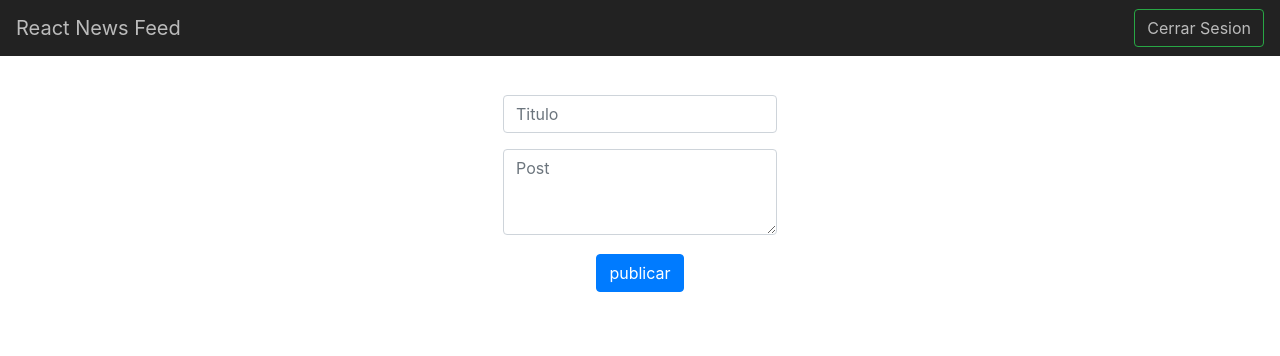
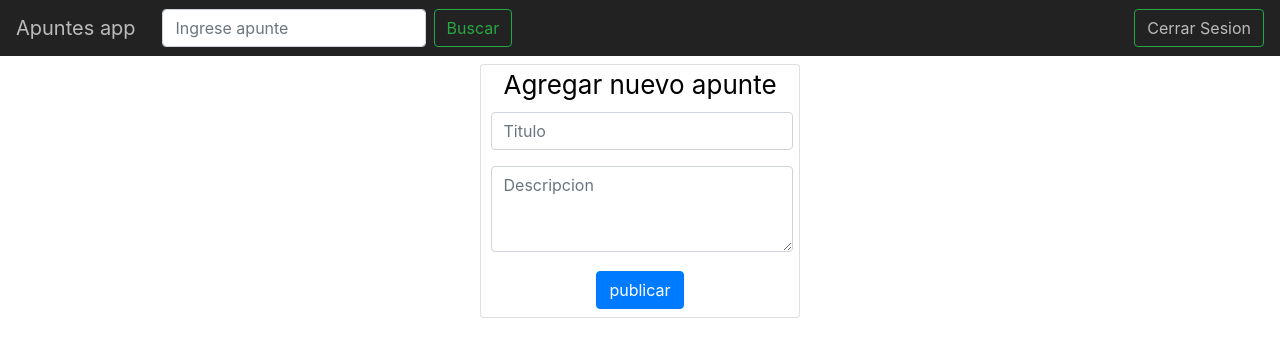
Before and after one commit to JA7XJ/ApuntesApp, a React (Create React App) app in the folder apuntesapp/: page /Muro in a window 1280 px wide. Shown: the top 356 px of the page. Built offline with nearby package versions, Linux system fonts and the light colour scheme; what reactfire would draw is missing.

Commit message:
cambios a la interfaz

```diff
--- a/apuntesapp/src/Home.js
+++ b/apuntesapp/src/Home.js
@@ -45,7 +45,7 @@ export function Home(){
         history.push(path);
     }
     function ingresar() {
-        auth.signInWithEmailAndPassword(email, password).then(() => handleClick("/Feed")).catch(err => console.log(err));
+        auth.signInWithEmailAndPassword(email, password).then(() => handleClick("/Muro")).catch(err => console.log(err));
     //    var user = auth.currentUser;
     };
     return(
--- /dev/null
+++ b/apuntesapp/src/Muro.css
@@ -0,0 +1,6 @@
+
+
+.form-control {
+    width: 95% !important;
+    margin-left: 3%;
+}
--- a/apuntesapp/src/Muro.js
+++ b/apuntesapp/src/Muro.js
@@ -4,7 +4,8 @@ import Form from 'react-bootstrap/Form'
 import Button from 'react-bootstrap/Button'
 import styled from 'styled-components';
 import { NavigationBar2 } from './components/NavigationBar2';
-import { Nav, Navbar, FormControl } from 'react-bootstrap';
+import { Nav, Navbar, FormControl, Card } from 'react-bootstrap';
+import './Muro.css';
 
 const Styles = styled.div`
     text-align: center;
@@ -17,25 +18,36 @@ const Styles = styled.div`
     color: black;
 `;
 
+
 export function Muro(){
     return(
 
         <Styles>
             <NavigationBar2/>
-            <h1>¿Que estas pensando?</h1>
+            <h1></h1>
+            <h1></h1>
+            <h1></h1>
+            <h1></h1>
+            <h1></h1>
+            <h1></h1>
+            <h1></h1>
+            <h1></h1>
+            <Card style={{ width: '20rem' }}>
                 <Form>
                     <Form.Group controlId="formBasicEmail">
-                    <Form.Label></Form.Label>
+                        <Form.Label>Agregar nuevo apunte</Form.Label>
                         <Form.Control type="input" placeholder="Titulo" />
                     </Form.Group>
 
                     <Form.Group controlId="formBasicPassword">
-                    <Form.Control as="textarea" rows={3} placeholder="Post" />
+                        <Form.Control as="textarea" rows={3} placeholder="Descripcion" />
                     </Form.Group>
                     <Button>
                         publicar
                     </Button>
+                    <h1></h1>
                 </Form>
+            </Card>
         </Styles>
     );
 }
--- a/apuntesapp/src/components/NavigationBar.js
+++ b/apuntesapp/src/components/NavigationBar.js
@@ -19,7 +19,7 @@ const Styles = styled.div`
 export const NavigationBar = () => (
   <Styles>
     <Navbar collapseOnSelect fixed='top' expand="lg">
-      <Navbar.Brand>React News Feed</Navbar.Brand>
+      <Navbar.Brand>Apuntes app</Navbar.Brand>
       <Navbar.Toggle aria-controls="basic-navbar-nav" />
       <Navbar.Collapse id="basic-navbar-nav">
         <Nav className="ml-auto">
--- a/apuntesapp/src/components/NavigationBar2.js
+++ b/apuntesapp/src/components/NavigationBar2.js
@@ -23,9 +23,18 @@ export function NavigationBar2(){
     return(
         <Styles>
             <Navbar collapseOnSelect fixed='top' expand="lg">
-                <Navbar.Brand>React News Feed</Navbar.Brand>
+                <Navbar.Brand>Apuntes app</Navbar.Brand>
                 <Navbar.Toggle aria-controls="basic-navbar-nav" />
                 <Navbar.Collapse id="basic-navbar-nav">
+                <Form className="d-flex">
+                        <FormControl
+                        type="search"
+                        placeholder="Ingrese apunte"
+                        className="mr-2"
+                        aria-label="Search"
+                        />
+                      <Button  variant="outline-success">Buscar</Button>
+                    </Form>
                     <Nav className="ml-auto">
                     </Nav>
                     <Form inline>
```
Lines whose indentation alone changed are shown as unchanged.
